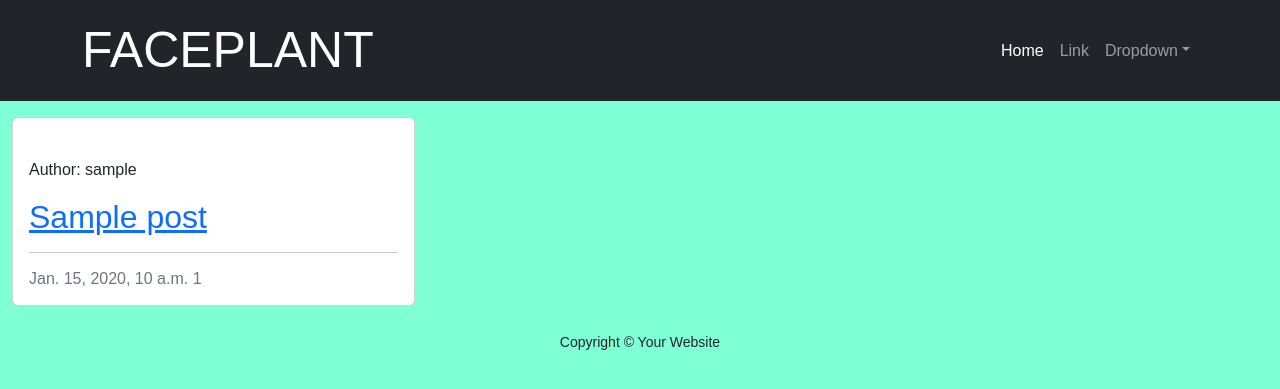
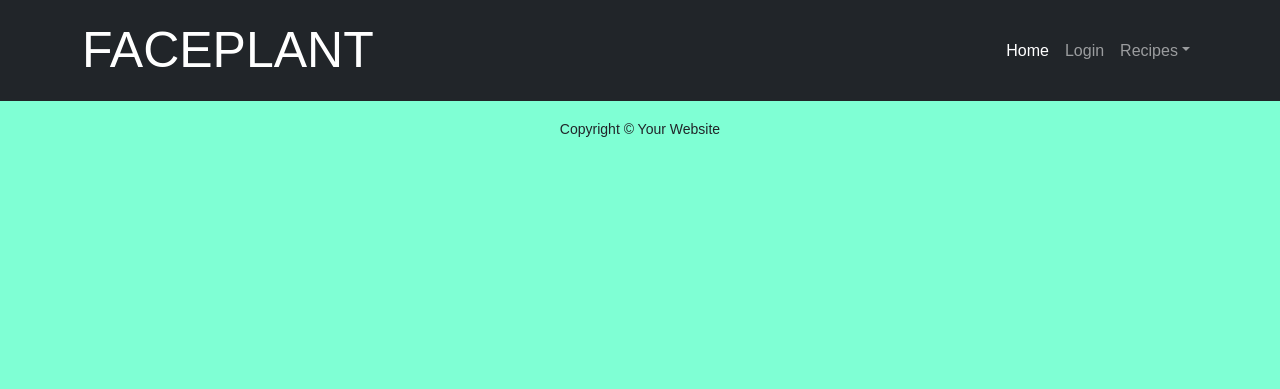
Before and after one commit to pez57/faceplant, a Django app: page / in a window 1280 px wide. Shown: the top 389 px of the page. Run offline with Django 3.2, Linux system fonts and the light colour scheme; tables that the repository leaves empty hold one stand-in row (values such as "Sample post"); some libraries are stand-ins or nearby versions; some web fonts are replaced.

Commit message:
Updated recipes app name and reset database

```diff
--- a/blog/views.py
+++ /dev/null
@@ -1,10 +0,0 @@
-from django.shortcuts import render
-from django.views import generic
-from .models import Post
-
-
-class PostList(generic.ListView):
-    model = Post
-    queryset = Post.objects.filter(status=1).order_by("-created_on")
-    template_name = "index.html"
-    paginate_by = 6
--- a/faceplant/settings.py
+++ b/faceplant/settings.py
@@ -46,7 +46,7 @@ INSTALLED_APPS = [
     'django.contrib.staticfiles',
     'cloudinary',
     'django_summernote',
-    'blog',
+    'recipes',
 ]
 
 MIDDLEWARE = [
--- a/faceplant/urls.py
+++ b/faceplant/urls.py
@@ -19,5 +19,5 @@ from django.urls import path, include
 urlpatterns = [
     path('admin/', admin.site.urls),
     path('summernote', include('django_summernote.urls')),
-    path('', include('blog.urls',), name='blog_urls'),
+    path('', include('recipes.urls',), name='recipes_urls'),
 ]
--- a/blog/apps.py
+++ b/recipes/apps.py
@@ -1,6 +1,6 @@
 from django.apps import AppConfig
 
 
-class BlogConfig(AppConfig):
+class RecipesConfig(AppConfig):
     default_auto_field = 'django.db.models.BigAutoField'
-    name = 'blog'
+    name = 'recipes'
--- a/blog/models.py
+++ b/recipes/models.py
@@ -7,18 +7,17 @@ from autoslug import AutoSlugField
 STATUS = ((0, "Draft"), (1, "Published"))
 
 
-class Post(models.Model):
+class Recipe(models.Model):
     title = models.CharField(max_length=200, unique=True)
     slug = AutoSlugField(populate_from='title')
     author = models.ForeignKey(User, on_delete=models.CASCADE,
-                               related_name="blog_posts")
+                               related_name="recipe_posts")
     updated_on = models.DateTimeField(auto_now=True)
     content = models.TextField()
     featured_image = CloudinaryField('image', default='placeholder')
-    exerpt = models.TextField(blank=True)
     created_on = models.DateTimeField(auto_now_add=True)
     status = models.IntegerField(choices=STATUS, default=0)
-    likes = models.ManyToManyField(User, related_name='blog_likes', blank=True)
+    likes = models.ManyToManyField(User, related_name='recipe_likes', blank=True)
 
     class Meta:
         ordering = ['-created_on']
@@ -30,7 +29,7 @@ class Post(models.Model):
         return self.likes.count()
 
 class Comment(models.Model):
-    post = models.ForeignKey(Post, on_delete=models.CASCADE, related_name="comments")
+    recipe = models.ForeignKey(User, on_delete=models.CASCADE, related_name="comments")
     name = models.CharField(max_length=80)
     email = models.EmailField()
     created_on = models.DateTimeField(auto_now_add=True)
--- a/blog/urls.py
+++ b/recipes/urls.py
@@ -3,5 +3,5 @@ from django.urls import path
 
 
 urlpatterns = [
-    path('', views.PostList.as_view(), name='home')
+    path('', views.RecipeList.as_view(), name='home')
 ]
--- /dev/null
+++ b/recipes/views.py
@@ -0,0 +1,10 @@
+from django.shortcuts import render
+from django.views import generic
+from .models import Recipe
+
+
+class RecipeList(generic.ListView):
+    model = Recipe
+    queryset = Recipe.objects.filter(status=1).order_by("-created_on")
+    template_name = "index.html"
+    paginate_by = 6
--- a/templates/base.html
+++ b/templates/base.html
@@ -13,6 +13,9 @@
     <!-- Bootstrap -->
     <link href="https://cdn.jsdelivr.net/npm/bootstrap@5.2.0-beta1/dist/css/bootstrap.min.css" rel="stylesheet" integrity="sha384-0evHe/X+R7YkIZDRvuzKMRqM+OrBnVFBL6DOitfPri4tjfHxaWutUpFmBp4vmVor" crossorigin="anonymous">
     <script src="https://cdn.jsdelivr.net/npm/bootstrap@5.2.0-beta1/dist/js/bootstrap.bundle.min.js" integrity="sha384-pprn3073KE6tl6bjs2QrFaJGz5/SUsLqktiwsUTF55Jfv3qYSDhgCecCxMW52nD2" crossorigin="anonymous"></script>
+    <!-- Font Awesome -->
+    <script src="https://kit.fontawesome.com/25e11e9d11.js" crossorigin="anonymous"></script>
+
     <link rel="stylesheet" href="{% static 'css/style.css' %}">
     <title>FACEPLANT</title>
 </head>
@@ -25,14 +28,17 @@
             <div class="collapse navbar-collapse" id="navbarSupportedContent">
                 <ul class="navbar-nav ms-auto mb-2 mb-lg-0">
                     <li class="nav-item"><a class="nav-link active" aria-current="page" href="#">Home</a></li>
-                    <li class="nav-item"><a class="nav-link" href="#">Link</a></li>
+                    <li class="nav-item"><a class="nav-link" href="#">Login</a></li>
                     <li class="nav-item dropdown">
-                        <a class="nav-link dropdown-toggle" id="navbarDropdown" href="#" role="button" data-bs-toggle="dropdown" aria-expanded="false">Dropdown</a>
+                        <a class="nav-link dropdown-toggle" id="navbarDropdown" href="#" role="button" data-bs-toggle="dropdown" aria-expanded="false">Recipes</a>
                         <ul class="dropdown-menu dropdown-menu-end" aria-labelledby="navbarDropdown">
-                            <li><a class="dropdown-item" href="#">Action</a></li>
-                            <li><a class="dropdown-item" href="#">Another action</a></li>
+                            <li><a class="dropdown-item" href="#">All</a></li>
+                            <li><a class="dropdown-item" href="#">Breakfast</a></li>
+                            <li><a class="dropdown-item" href="#">Lunch</a></li>
+                            <li><a class="dropdown-item" href="#">Dinner</a></li>
+                            <li><a class="dropdown-item" href="#">Sweet Stuff</a></li>
                             <li><hr class="dropdown-divider" /></li>
-                            <li><a class="dropdown-item" href="#">Something else here</a></li>
+                            <li><a class="dropdown-item" href="#">Search?</a></li>
                         </ul>
                     </li>
                 </ul>
--- a/templates/index.html
+++ b/templates/index.html
@@ -5,7 +5,7 @@
 <div class="container-fluid">
     <div class="row">
 
-        <!-- Blog Entries Column -->
+        <!-- Recipe Entries Column -->
         <div class="col-12 mt-3 left">
             <div class="row">
                 {% for post in post_list %}
@@ -15,7 +15,7 @@
                             <div class="image-container">
                                 {% if "placeholder" in post.featured_image.url %}
                                 <img class="card-img-top"
-                                    src="https://codeinstitute.s3.amazonaws.com/fullstack/blog/default.jpg">
+                                    src="https://res.cloudinary.com/df8srtdzw/image/upload/v1653901223/background_mylb0d.jpg">
                                 {% else %}
                                 <img class="card-img-top" src=" {{ post.featured_image.url }}">
                                 {% endif %}
```
Also changed, not shown: recipes/admin.py (renamed from blog/admin.py, +6 -4 lines), recipes/__init__.py (added), recipes/migrations/0001_initial.py, recipes/migrations/__init__.py (added), recipes/tests.py (renamed from blog/tests.py).
